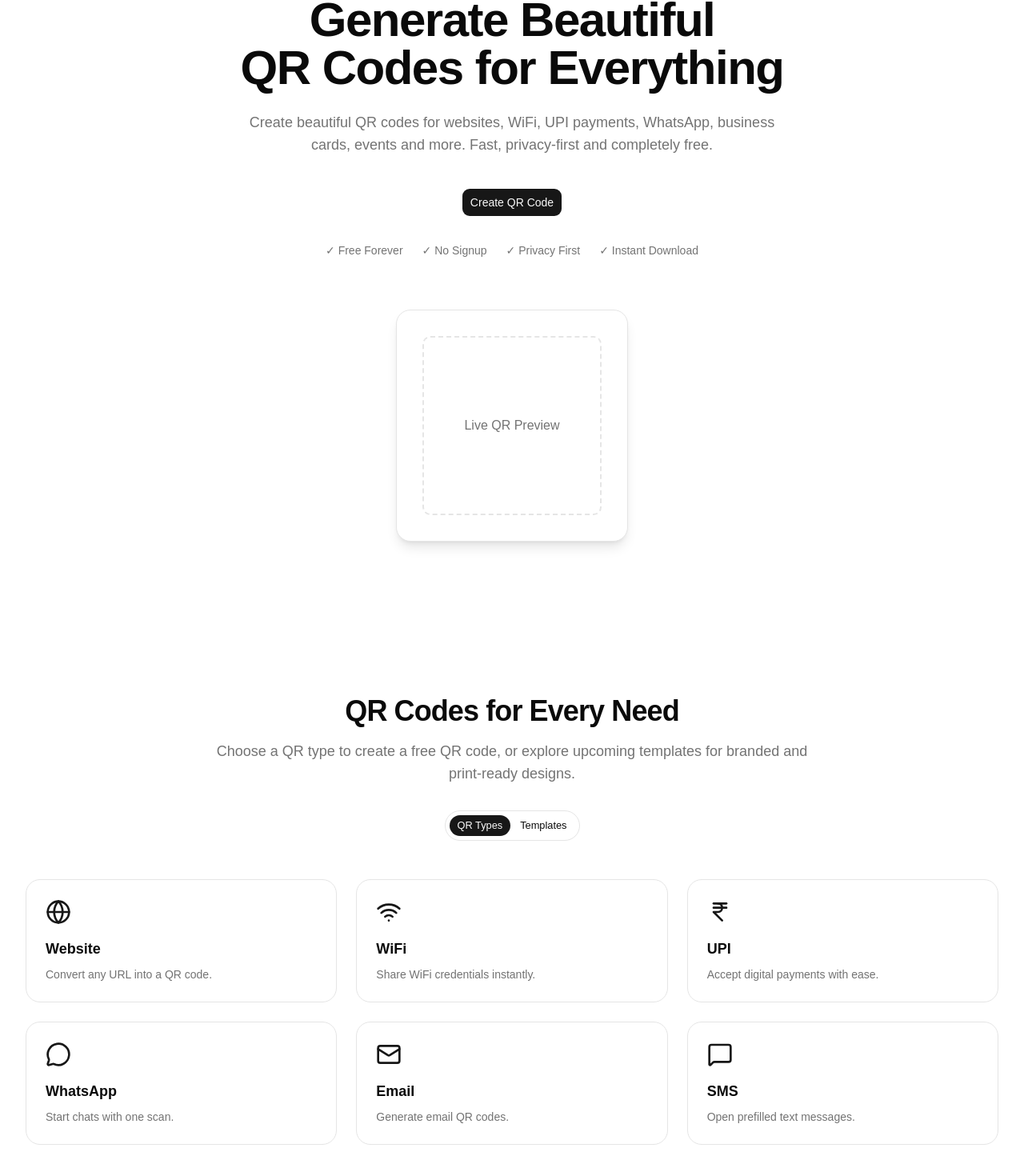
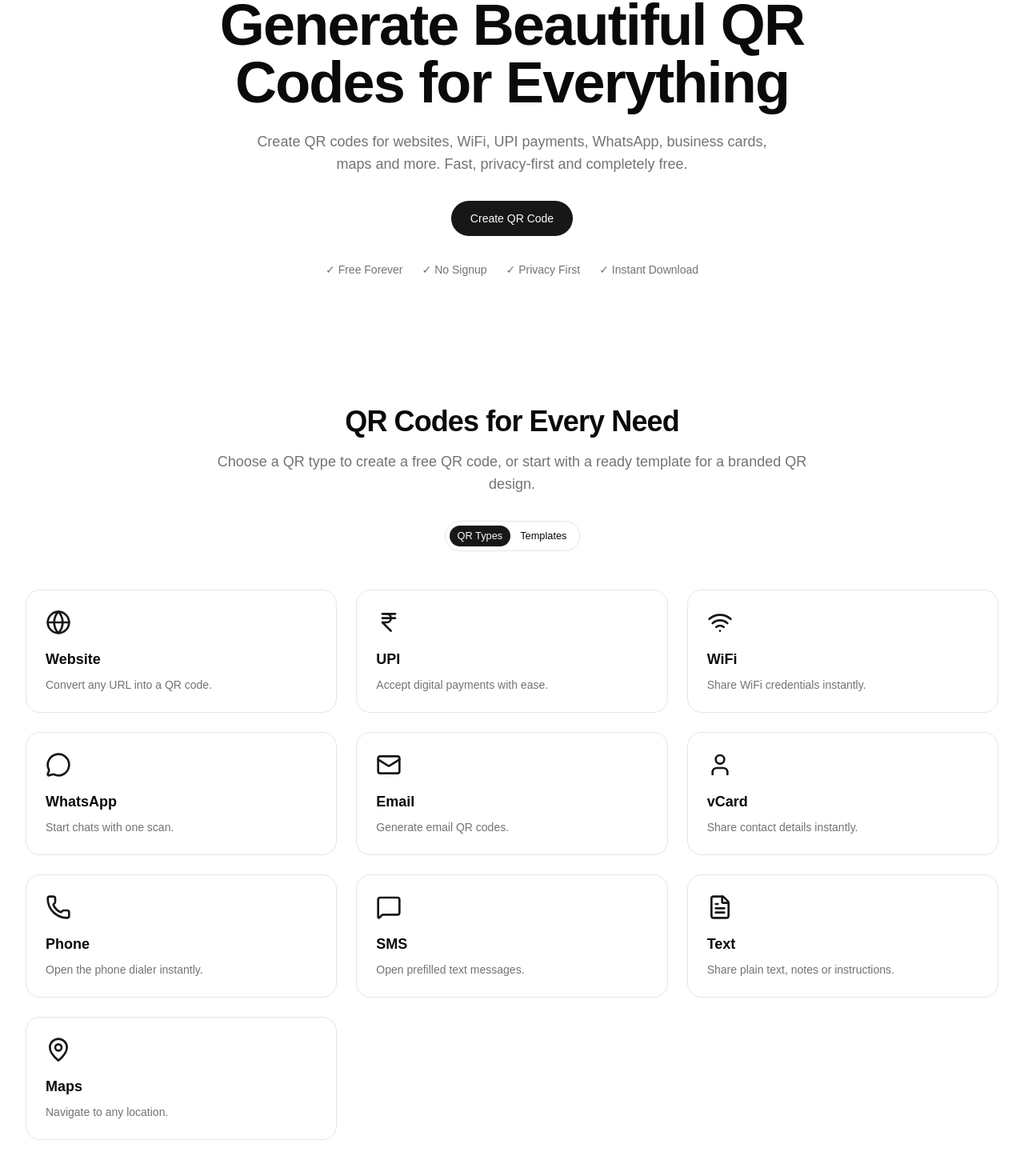
Before and after one commit to gouravmishra-121/qrhub, a React (Vite) app in the folder frontend/: page / in a window 1280 px wide. Shown: the part 182-1637 px from the top of the page at 80% size. Built offline with nearby package versions, Linux system fonts and the light colour scheme.

Commit message:
fix: improve homepage clarity

```diff
--- a/frontend/src/components/landing/Categories.tsx
+++ b/frontend/src/components/landing/Categories.tsx
@@ -1,6 +1,7 @@
 import { useState } from 'react'
 import { Link } from 'react-router-dom'
 import {
+  BadgeIndianRupee,
   FileText,
   Globe,
   IndianRupee,
@@ -8,13 +9,17 @@ import {
   MapPin,
   MessageCircle,
   MessageSquare,
+  Phone,
+  Store,
+  Utensils,
   User,
   Wifi,
 } from 'lucide-react'
-import { templateGroups } from '@/data/templateGroups'
+
 import { Container } from '@/components/layout/Container'
 import { Section } from '@/components/layout/Section'
 import { Button } from '@/components/ui/button'
+import { templateDesignPreviews } from '@/data/templateDesignPreviews'
 
 import { CategoryCard } from './CategoryCard'
 
@@ -26,16 +31,16 @@ const qrCategories = [
     href: '/website',
   },
   {
+    icon: <IndianRupee className="h-8 w-8" />,
+    title: 'UPI',
+    description: 'Accept digital payments with ease.',
+    href: '/upi',
+  },
+  {
     icon: <Wifi className="h-8 w-8" />,
     title: 'WiFi',
     description: 'Share WiFi credentials instantly.',
     href: '/wifi',
-  },
-  {
-    icon: <IndianRupee className="h-8 w-8" />,
-    title: 'UPI',
-    description: 'Accept digital payments with ease.',
-    href: '/upi',
   },
   {
     icon: <MessageCircle className="h-8 w-8" />,
@@ -50,16 +55,28 @@ const qrCategories = [
     href: '/email',
   },
   {
+    icon: <User className="h-8 w-8" />,
+    title: 'vCard',
+    description: 'Share contact details instantly.',
+    href: '/vcard',
+  },
+  {
+    icon: <Phone className="h-8 w-8" />,
+    title: 'Phone',
+    description: 'Open the phone dialer instantly.',
+    href: '/phone',
+  },
+  {
     icon: <MessageSquare className="h-8 w-8" />,
     title: 'SMS',
     description: 'Open prefilled text messages.',
     href: '/sms',
   },
   {
-    icon: <User className="h-8 w-8" />,
-    title: 'vCard',
-    description: 'Share contact details instantly.',
-    href: '/vcard',
+    icon: <FileText className="h-8 w-8" />,
+    title: 'Text',
+    description: 'Share plain text, notes or instructions.',
+    href: '/text',
   },
   {
     icon: <MapPin className="h-8 w-8" />,
@@ -67,21 +84,22 @@ const qrCategories = [
     description: 'Navigate to any location.',
     href: '/maps',
   },
-  {
-    icon: <FileText className="h-8 w-8" />,
-    title: 'Text',
-    description: 'Share plain text, notes or instructions.',
-    href: '/text',
-  },
 ]
+
+const templateIcons = {
+  'upi-payment': <BadgeIndianRupee className="h-8 w-8" />,
+  'restaurant-menu': <Utensils className="h-8 w-8" />,
+  'business-website': <Store className="h-8 w-8" />,
+}
 
 export function Categories() {
   const [activeTab, setActiveTab] = useState<'qr-types' | 'templates'>('qr-types')
 
   const isQrTypesActive = activeTab === 'qr-types'
+  const availableTemplates = templateDesignPreviews.slice(0, 3)
 
   return (
-    <Section id="categories">
+    <Section id="categories" className="pt-10">
       <Container>
         <div id="templates" className="scroll-mt-24" />
 
@@ -89,8 +107,8 @@ export function Categories() {
           <h2 className="text-4xl font-bold tracking-tight">QR Codes for Every Need</h2>
 
           <p className="mt-4 text-lg text-muted-foreground">
-            Choose a QR type to create a free QR code, or explore upcoming templates for branded and
-            print-ready designs.
+            Choose a QR type to create a free QR code, or start with a ready template for a branded
+            QR design.
           </p>
         </div>
 
@@ -119,6 +137,7 @@ export function Categories() {
         </div>
 
         {isQrTypesActive ? (
+          <>
             <div className="mt-12 grid gap-6 md:grid-cols-2 lg:grid-cols-3">
               {qrCategories.map((category) => (
                 <Link
@@ -134,46 +153,64 @@ export function Categories() {
                 </Link>
               ))}
             </div>
+
+            <div className="mt-10 flex justify-center">
+              <Link
+                to="/qr-types"
+                className="inline-flex rounded-full border px-5 py-2 text-sm font-medium text-muted-foreground transition hover:text-foreground"
+              >
+                View all QR types →
+              </Link>
+            </div>
+          </>
         ) : (
-          <div className="mt-12">
-            <div className="mb-6 rounded-2xl border bg-muted/40 p-5 text-center">
-              <p className="text-sm font-medium">Templates are coming soon</p>
+          <>
+            <div className="mt-10 rounded-2xl border bg-muted/40 p-5 text-center">
+              <p className="text-sm font-medium">Ready-to-use QR templates</p>
 
               <p className="mt-1 text-sm text-muted-foreground">
-                Basic QR generation will stay free. Templates will help businesses create branded,
-                print-ready QR designs.
+                Select a template, connect your QR data, customize the text and download a branded
+                PNG.
               </p>
+            </div>
+
+            <div className="mt-8 grid gap-6 md:grid-cols-3">
+              {availableTemplates.map((template) => (
+                <Link
+                  key={template.id}
+                  to={`/templates/${template.id}`}
+                  className="group rounded-2xl border bg-background p-6 shadow-sm transition-all hover:-translate-y-1 hover:shadow-md focus:outline-none focus-visible:ring-2 focus-visible:ring-ring focus-visible:ring-offset-2"
+                >
+                  <div className="flex h-12 w-12 items-center justify-center rounded-xl bg-muted">
+                    {templateIcons[template.id as keyof typeof templateIcons]}
+                  </div>
+
+                  <div className="mt-5 flex items-center justify-between gap-3">
+                    <h3 className="text-xl font-semibold group-hover:text-primary">
+                      {template.label}
+                    </h3>
+
+                    <span className="rounded-full bg-primary/10 px-3 py-1 text-xs font-medium text-primary">
+                      Available
+                    </span>
+                  </div>
+
+                  <p className="mt-3 text-sm text-muted-foreground">{template.footerText}</p>
+
+                  <p className="mt-5 text-sm font-medium text-primary">Use template →</p>
+                </Link>
+              ))}
+            </div>
+
+            <div className="mt-10 flex justify-center">
               <Link
                 to="/templates"
-                className="mt-4 inline-flex text-sm font-medium text-primary hover:underline"
+                className="inline-flex rounded-full border px-5 py-2 text-sm font-medium text-muted-foreground transition hover:text-foreground"
               >
                 View template gallery →
               </Link>
             </div>
-
-            <div className="grid gap-6 md:grid-cols-2 lg:grid-cols-4">
-              {templateGroups.slice(0, 4).map((template) => (
-                <div
-                  key={template.title}
-                  className="rounded-2xl border bg-background p-6 shadow-sm"
-                >
-                  <div className="flex h-12 w-12 items-center justify-center rounded-xl bg-muted">
-                    {template.icon}
-                  </div>
-
-                  <div className="mt-5 flex items-center justify-between gap-3">
-                    <h3 className="text-lg font-semibold">{template.title}</h3>
-
-                    <span className="rounded-full bg-muted px-3 py-1 text-xs font-medium text-muted-foreground">
-                      Soon
-                    </span>
-                  </div>
-
-                  <p className="mt-2 text-sm text-muted-foreground">{template.description}</p>
-                </div>
-              ))}
-            </div>
-          </div>
+          </>
         )}
       </Container>
     </Section>
--- a/frontend/src/components/landing/Hero.tsx
+++ b/frontend/src/components/landing/Hero.tsx
@@ -1,34 +1,40 @@
-import { HeroActions } from './HeroActions'
-import { HeroPreview } from './HeroPreview'
+import { Link } from 'react-router-dom'
+
+import { Container } from '@/components/layout/Container'
+import { Section } from '@/components/layout/Section'
+
+const trustPoints = ['Free Forever', 'No Signup', 'Privacy First', 'Instant Download']
 
 export function Hero() {
   return (
-    <section className="py-16 sm:py-20 lg:py-28">
-      <div className="mx-auto max-w-4xl px-6 text-center">
-        <h1 className="text-4xl font-bold tracking-tight sm:text-5xl lg:text-6xl">
-          Generate Beautiful
-          <br />
-          QR Codes for Everything
-        </h1>
+    <Section className="pt-20 sm:pt-28">
+      <Container>
+        <div className="mx-auto max-w-4xl text-center">
+          <h1 className="text-5xl font-bold tracking-tight sm:text-6xl lg:text-7xl">
+            Generate Beautiful QR Codes for Everything
+          </h1>
 
-        <p className="mx-auto mt-6 max-w-2xl text-base text-muted-foreground sm:text-lg">
-          Create beautiful QR codes for websites, WiFi, UPI payments, WhatsApp, business cards,
-          events and more. Fast, privacy-first and completely free.
-        </p>
+          <p className="mx-auto mt-6 max-w-2xl text-lg text-muted-foreground">
+            Create QR codes for websites, WiFi, UPI payments, WhatsApp, business cards, maps and
+            more. Fast, privacy-first and completely free.
+          </p>
 
-        <div className="mt-10">
-          <HeroActions />
+          <div className="mt-8 flex justify-center">
+            <Link
+              to="/qr-types"
+              className="inline-flex rounded-full bg-primary px-6 py-3 text-sm font-medium text-primary-foreground transition hover:opacity-90"
+            >
+              Create QR Code
+            </Link>
+          </div>
+
+          <div className="mt-8 flex flex-wrap items-center justify-center gap-x-6 gap-y-3 text-sm text-muted-foreground">
+            {trustPoints.map((item) => (
+              <span key={item}>✓ {item}</span>
+            ))}
+          </div>
         </div>
-
-        <div className="mt-8 flex flex-wrap justify-center gap-x-6 gap-y-3 text-sm text-muted-foreground">
-          <span>✓ Free Forever</span>
-          <span>✓ No Signup</span>
-          <span>✓ Privacy First</span>
-          <span>✓ Instant Download</span>
-        </div>
-
-        <HeroPreview />
-      </div>
-    </section>
+      </Container>
+    </Section>
   )
 }
```
Lines whose indentation alone changed are shown as unchanged.
